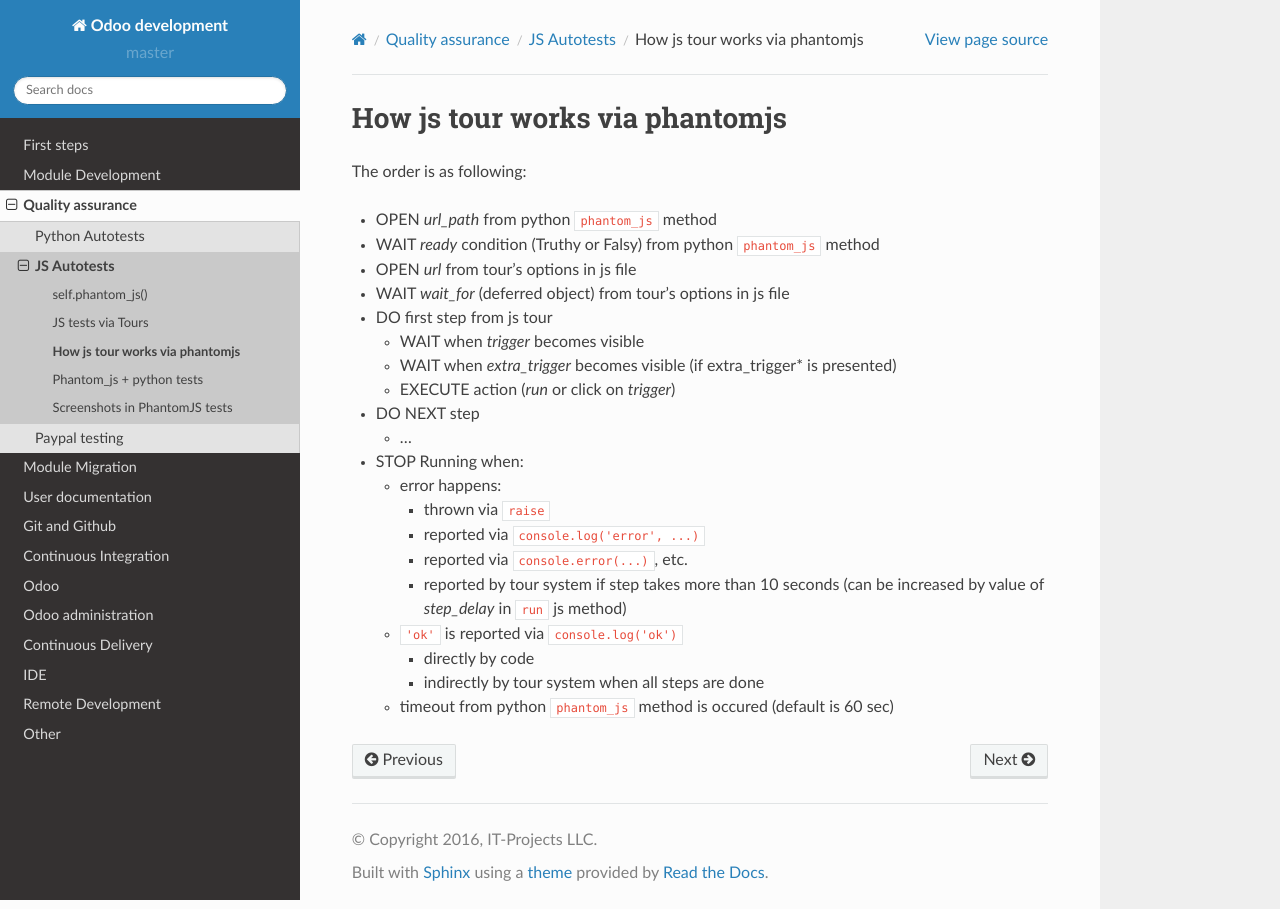
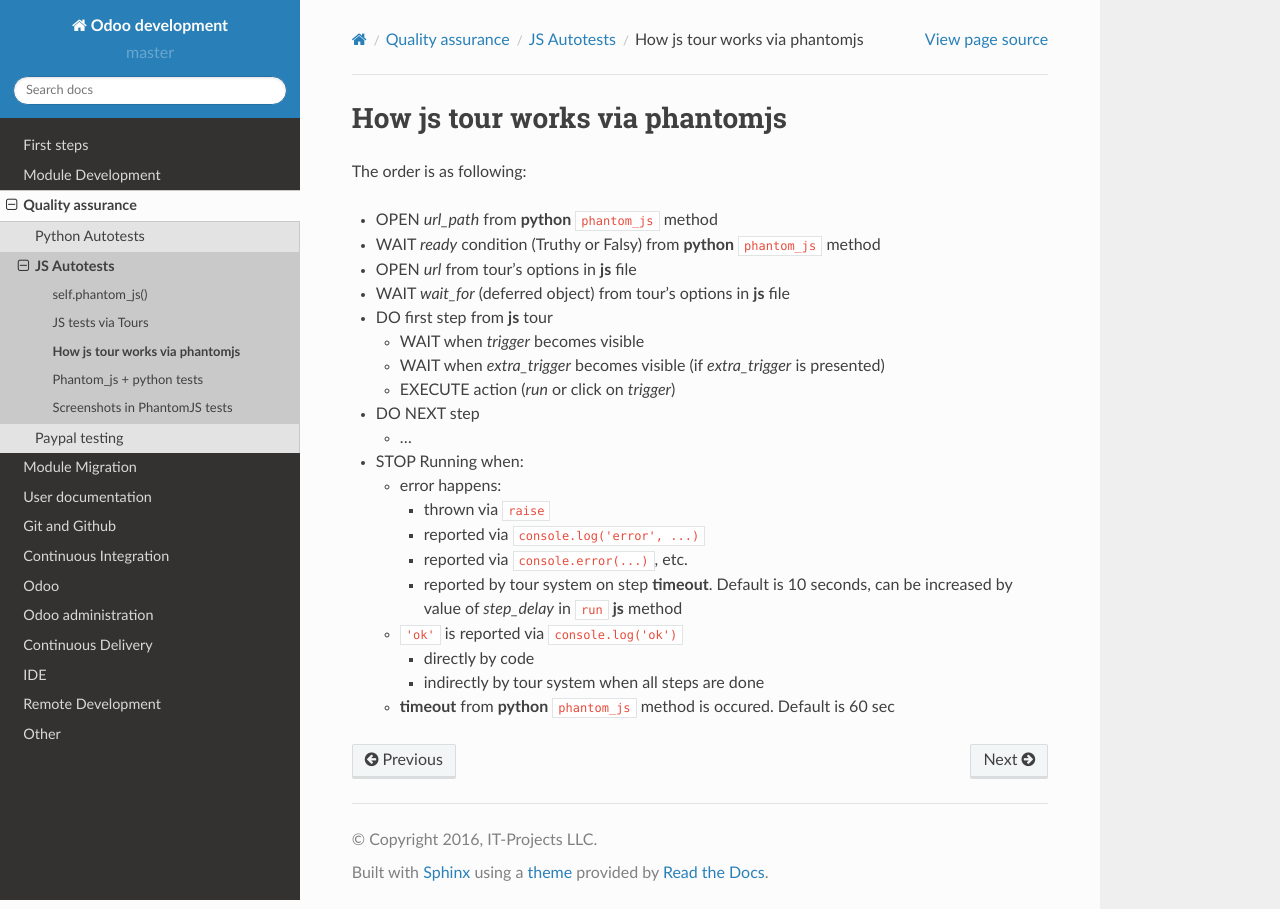
Before and after one commit to itpp-labs/odoo-development, a Sphinx documentation site: the page built from docs/qa/js/urls-and-waits-in-js-tours.rst, in a window 1280 px wide. Built offline with Sphinx 7.4.7 and the Read the Docs theme 2.0.0, drawn with Linux system fonts in a browser that asks for light colours.

Commit message:
update formating

```diff
--- a/docs/qa/js/urls-and-waits-in-js-tours.rst
+++ b/docs/qa/js/urls-and-waits-in-js-tours.rst
@@ -5,14 +5,14 @@
 
 The order is as following:
 
-* OPEN *url_path* from python ``phantom_js`` method
-* WAIT *ready* condition (Truthy or Falsy) from python ``phantom_js`` method
-* OPEN *url* from tour's options in js file
-* WAIT *wait_for* (deferred object) from tour's options in js file
-* DO first step from js tour
+* OPEN *url_path* from **python** ``phantom_js`` method
+* WAIT *ready* condition (Truthy or Falsy) from **python** ``phantom_js`` method
+* OPEN *url* from tour's options in **js** file
+* WAIT *wait_for* (deferred object) from tour's options in **js** file
+* DO first step from **js** tour
 
   * WAIT when *trigger* becomes visible
-  * WAIT when *extra_trigger*  becomes visible (if extra_trigger* is presented)
+  * WAIT when *extra_trigger*  becomes visible (if *extra_trigger* is presented)
   * EXECUTE action (*run* or click on *trigger*)
 
 * DO NEXT step
@@ -26,11 +26,11 @@ The order is as following:
     * thrown via ``raise``
     * reported via ``console.log('error', ...)``
     * reported via ``console.error(...)``, etc.
-    * reported by tour system if step takes more than 10 seconds (can be increased by value of *step_delay* in ``run`` js method)
+    * reported by tour system on step **timeout**. Default is 10 seconds, can be increased by value of *step_delay* in ``run`` **js** method
 
   * ``'ok'`` is reported via ``console.log('ok')``
 
     * directly by code
     * indirectly by tour system when all steps are done
 
-  * timeout from python ``phantom_js`` method is occured (default is 60 sec)
+  * **timeout** from **python** ``phantom_js`` method is occured. Default is 60 sec
```
